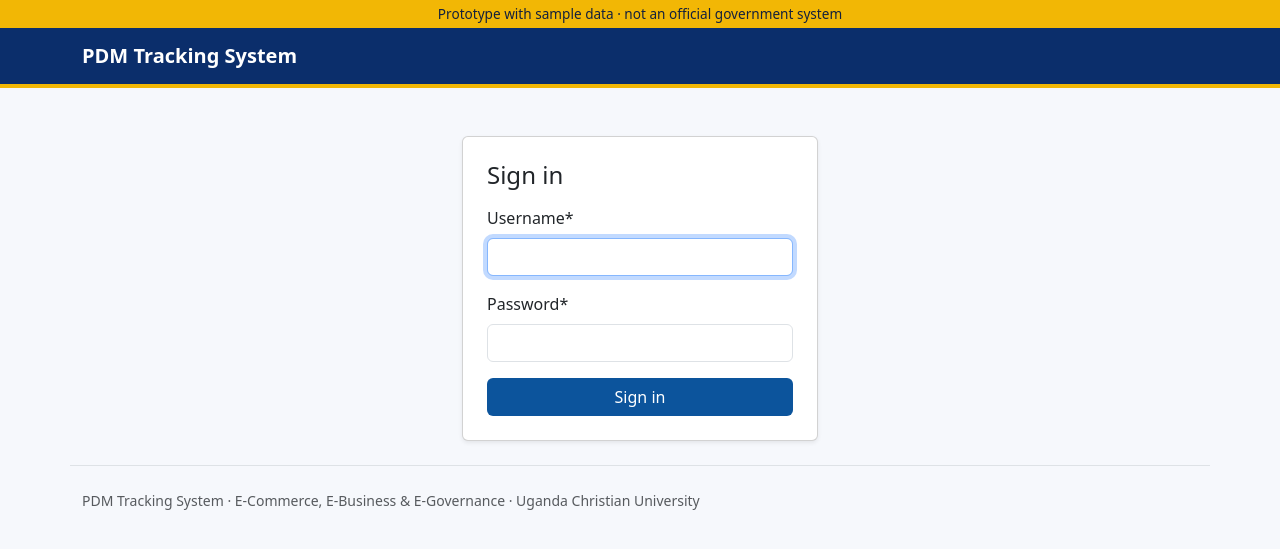
After one commit to balirwaalvin/pdm-tracking-system, a Django app: page /accounts/login/ in a window 1280 px wide. The commit adds this page. Shown: the top 549 px of the page. Run offline with Django 5.2, Linux system fonts and the light colour scheme; some libraries are stand-ins or nearby versions.

Commit message:
Add sign-in and sign-out pages
Co-Authored-By: Claude Opus 5.5 <noreply@anthropic.com>
Claude-Session: https://claude.ai/code/session_018J6WgYdbAnfyFXyX9gK1BT

```diff
--- /dev/null
+++ b/accounts/urls.py
@@ -0,0 +1,7 @@
+from django.contrib.auth import views as auth_views
+from django.urls import path
+
+urlpatterns = [
+    path("login/", auth_views.LoginView.as_view(redirect_authenticated_user=True), name="login"),
+    path("logout/", auth_views.LogoutView.as_view(), name="logout"),
+]
--- a/config/settings.py
+++ b/config/settings.py
@@ -155,3 +155,8 @@ DEFAULT_AUTO_FIELD = "django.db.models.BigAutoField"
 # Forms
 CRISPY_ALLOWED_TEMPLATE_PACKS = "bootstrap5"
 CRISPY_TEMPLATE_PACK = "bootstrap5"
+
+# Authentication
+LOGIN_URL = "login"
+LOGIN_REDIRECT_URL = "home"
+LOGOUT_REDIRECT_URL = "login"
--- a/config/urls.py
+++ b/config/urls.py
@@ -6,5 +6,6 @@ admin.site.site_title = "PDM Tracking System"
 
 urlpatterns = [
     path("admin/", admin.site.urls),
+    path("accounts/", include("accounts.urls")),
     path("", include("dashboards.urls")),
 ]
--- a/templates/base.html
+++ b/templates/base.html
@@ -23,7 +23,12 @@
         <ul class="navbar-nav">
           {% if user.is_authenticated %}
             <li class="nav-item"><span class="nav-link">{{ user }}{% if user.role %} · {{ user.role }}{% endif %}</span></li>
-            {% block logout_link %}{% endblock %}
+            <li class="nav-item">
+              <form method="post" action="{% url 'logout' %}" class="d-inline">
+                {% csrf_token %}
+                <button type="submit" class="btn btn-link nav-link">Sign out</button>
+              </form>
+            </li>
           {% endif %}
         </ul>
       </div>
--- /dev/null
+++ b/templates/registration/login.html
@@ -0,0 +1,20 @@
+{% extends "base.html" %}
+{% load crispy_forms_tags %}
+{% block title %}Sign in · PDM Tracking System{% endblock %}
+{% block content %}
+<div class="row justify-content-center">
+  <div class="col-md-6 col-lg-4">
+    <div class="card shadow-sm mt-4">
+      <div class="card-body p-4">
+        <h1 class="h4 mb-3">Sign in</h1>
+        <form method="post">
+          {% csrf_token %}
+          {{ form|crispy }}
+          <input type="hidden" name="next" value="{{ next }}">
+          <button type="submit" class="btn btn-pdm w-100">Sign in</button>
+        </form>
+      </div>
+    </div>
+  </div>
+</div>
+{% endblock %}
```
